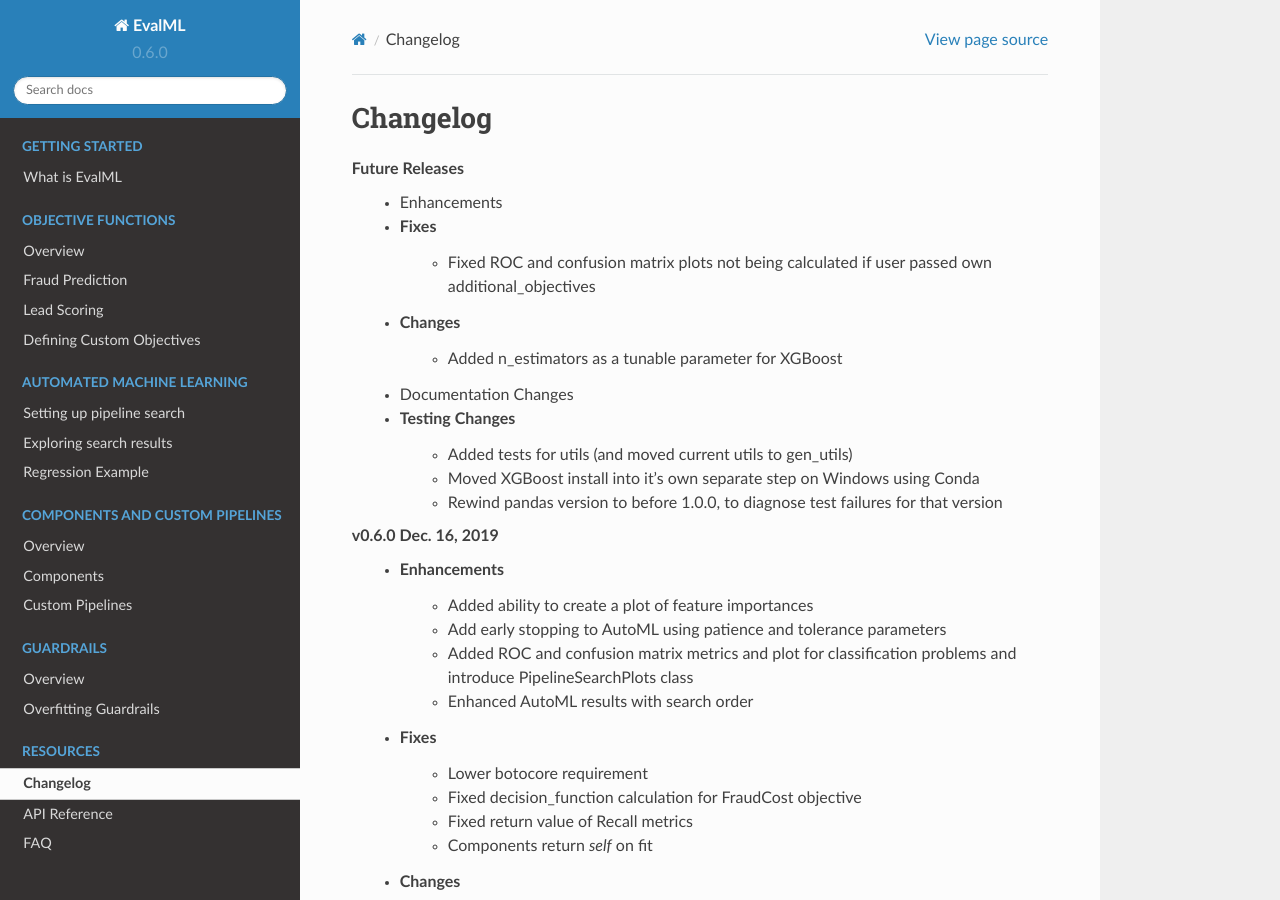
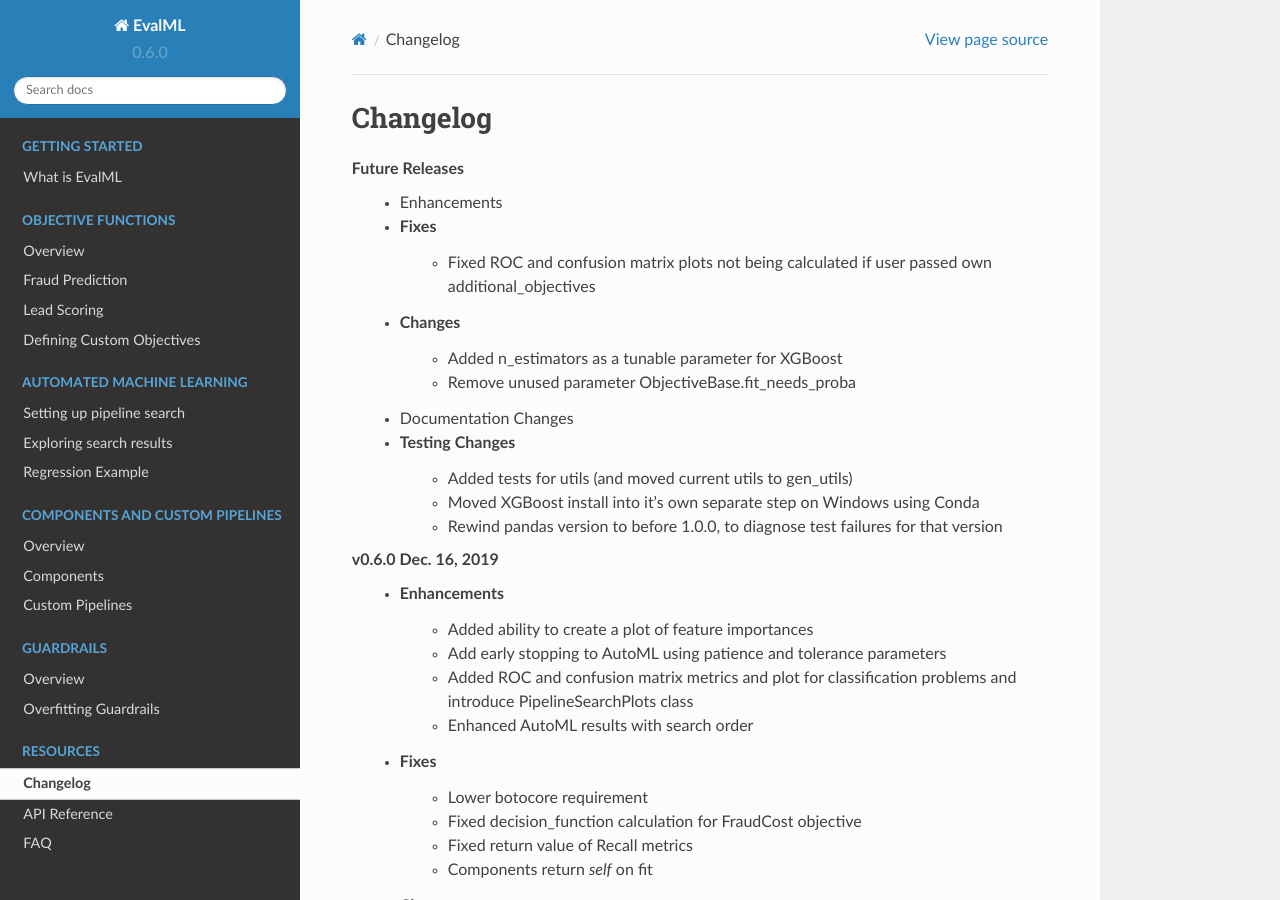
Before and after one commit to alteryx/evalml, a Sphinx documentation site: the page built from docs/source/changelog.rst, in a window 1280 px wide and 900 px high. Built offline with Sphinx 7.4.7 and the Read the Docs theme 2.0.0, drawn with Linux system fonts in a browser that asks for light colours; comment, search, counter and statistics services are not loaded.

Commit message:
Update changelog

```diff
--- a/docs/source/changelog.rst
+++ b/docs/source/changelog.rst
@@ -8,6 +8,7 @@ Changelog
         * Fixed ROC and confusion matrix plots not being calculated if user passed own additional_objectives :pr:`276`
     * Changes
         * Added n_estimators as a tunable parameter for XGBoost :pr:`307`
+        * Remove unused parameter ObjectiveBase.fit_needs_proba :pr:`320`
     * Documentation Changes
     * Testing Changes
         * Added tests for utils (and moved current utils to gen_utils) :pr:`297`
```
